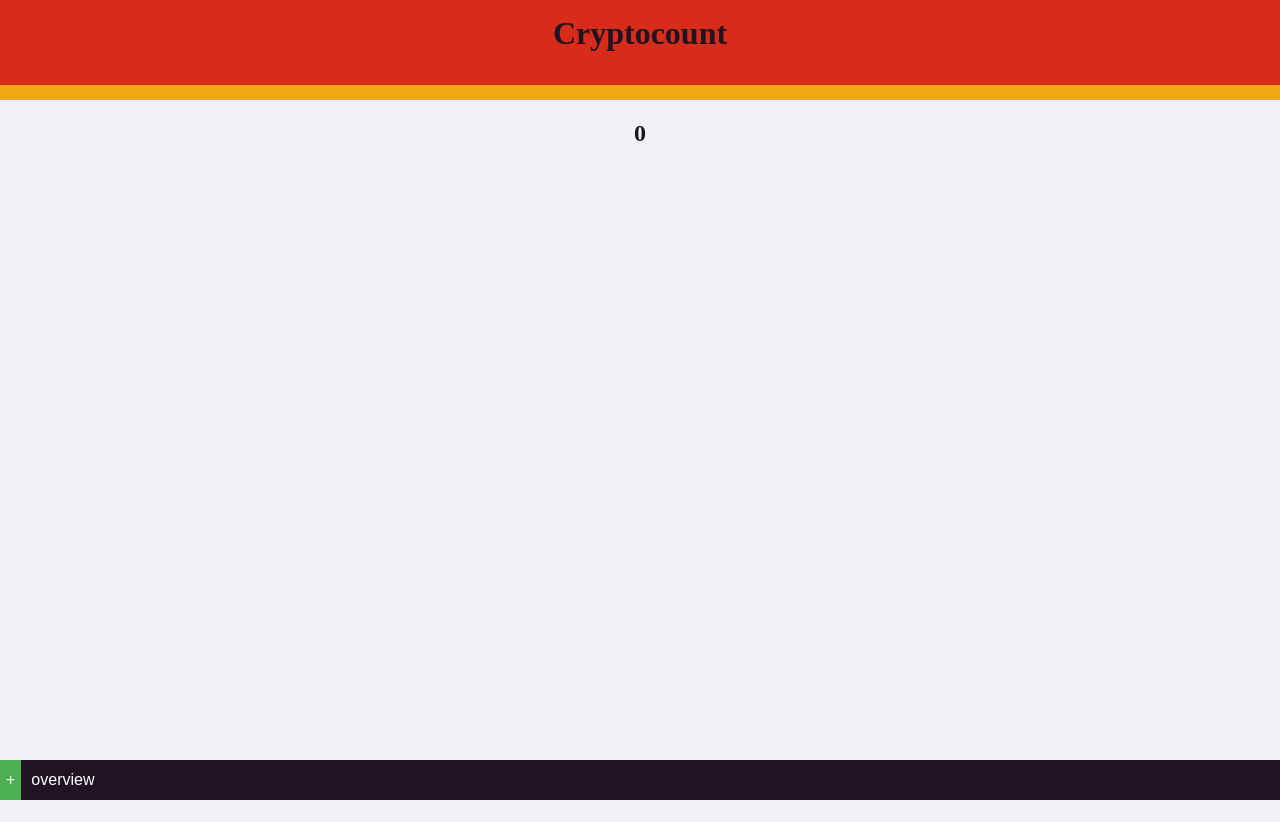
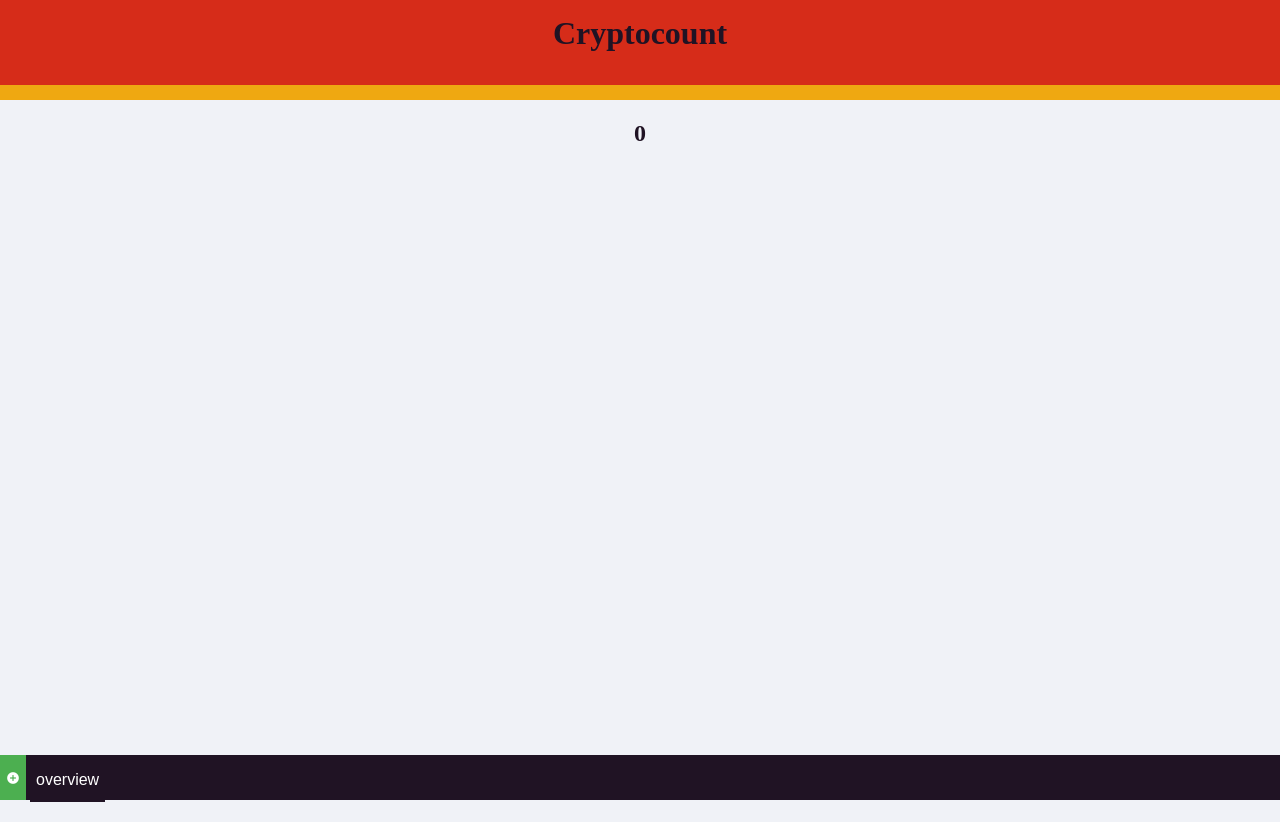
Before and after one commit to alexmat2on/Cryptocount, a plain HTML site: page index.html in a window 1280 px wide. Drawn offline with Linux system fonts and the light colour scheme; no server answers.

Commit message:
add material design icons

```diff
--- a/css/cryptocount_light.css
+++ b/css/cryptocount_light.css
@@ -41,7 +41,7 @@ p {
     position:absolute;
     bottom:0;
     width:100%;
-    height:40px;   /* Height of the footer */
+    height: 45px;   /* Height of the footer */
     background: #201324;
 }
 
@@ -73,6 +73,14 @@ div#tabnav button:hover {
 #plusButton {
     background-color: #15c627;
     border: none;
+}
+
+/* ------------------------- */
+.add-dropbtn {
+    background-color: #4CAF50;
+    color: white;
+    border: none;
+    cursor: pointer;
     padding: auto;
     text-align: center;
     text-decoration: none;
@@ -80,17 +88,7 @@ div#tabnav button:hover {
     font-size: 16px;
     height: 100%;
     width: auto;
-}
 
-/* ------------------------- */
-.add-dropbtn {
-    background-color: #4CAF50;
-    color: white;
-    padding: auto;
-    font-size: 16px;
-    height: 100%;
-    border: none;
-    cursor: pointer;
 }
 
 /* The container <div> - needed to position the dropdown content */
@@ -112,16 +110,10 @@ div#tabnav button:hover {
 }
 
 /* Links inside the dropdown */
-#add-dropdown-content a {
-    color: black;
-    padding: 12px 16px;
-    text-decoration: none;
-    display: block;
-}
-
 #add-dropdown-content button {
     width: 100%;
     border: none;
+    font-size: 15px;
     padding: 10px;
 }
 /* Change color of dropdown links on hover */
@@ -137,3 +129,5 @@ div#tabnav button:hover {
 #add-dropdown:hover .add-dropbtn {
     background-color: #3e8e41;
 }
+
+.material-icons.md-14 { font-size: 14px; }
--- a/index.html
+++ b/index.html
@@ -2,6 +2,8 @@
 <head>
     <meta charset="utf-8"/>
     <link rel="stylesheet" href="css/cryptocount_light.css">
+    <link href="https://fonts.googleapis.com/icon?family=Material+Icons"
+        rel="stylesheet">
 </head>
 <body>
     <div id="banner">
@@ -22,7 +24,9 @@
         <div id="add-dropdown">
             <div id="add-dropdown-content">
             </div>
-            <button class="add-dropbtn">+</button>
+            <button class="add-dropbtn">
+                <i class="material-icons md-14">add_circle</i>
+            </button>
         </div>
     </div> <!-- tabnav -->
 </body>
```
